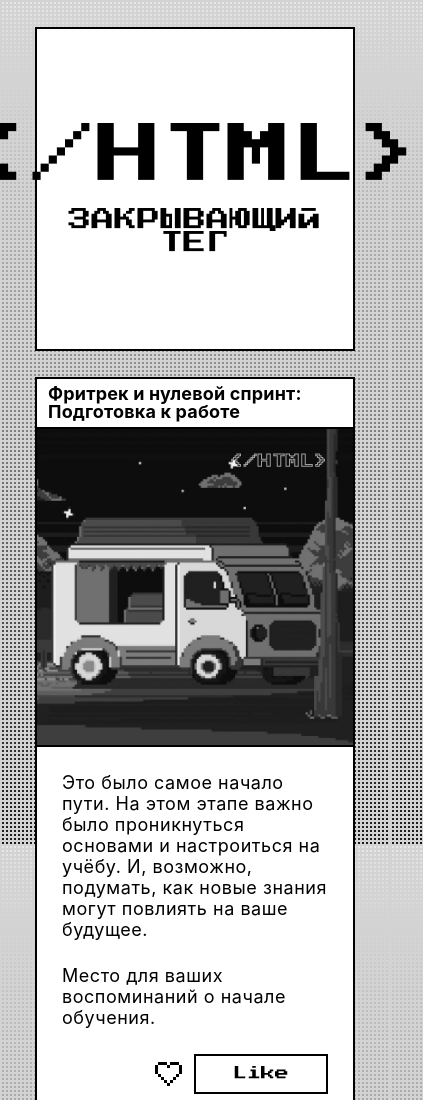
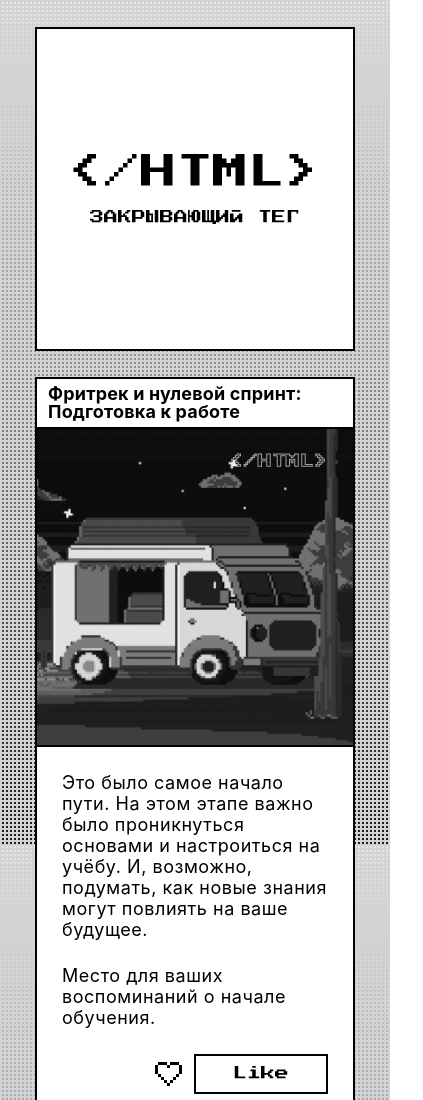
Before and after one commit to BongoBongo78/zakrivayuschiy-teg-f, a plain HTML site: page index.html in a window 390 px wide. Shown: the top 1100 px of the page, 423 px wide, since content can reach past the window. Drawn offline with Linux system fonts and the light colour scheme; a script that the page names is missing; files whose address does not match are found by name; a web font is replaced by a local one.

Commit message:
Версия 1.1
Добавили описание в документацию. Фикс масштабируемости текста заголовка

```diff
--- a/styles/style.css
+++ b/styles/style.css
@@ -52,18 +52,24 @@
 
 .page-header__logo {
   font-family: var(--font-accent);
-  font-size: var(--header-logo-size);
+  /* Адаптивный размер: сжимается на узких ширинах, но не больше 65px */
+  font-size: clamp(36px, 6vw, var(--header-logo-size));
   line-height: 1;
+  /* Не переносим логотип, лучше уменьшим шрифт */
+  white-space: nowrap;
 }
 
 .page-header__subtitle {
   font-family: var(--font-accent);
   font-weight: var(--header-subtitle-weight);
-  font-size: var(--header-subtitle-size);
+  /* Адаптивный размер: сжимается на узких ширинах, но не больше 23px */
+  font-size: clamp(14px, 2.6vw, var(--header-subtitle-size));
   line-height: 1;
   /* 100% */
   letter-spacing: var(--header-subtitle-letter);
   text-transform: uppercase;
+  /* Не переносим заголовок, лучше уменьшим шрифт */
+  white-space: nowrap;
 }
 
 .page-cards__item-heading {
```
Also changed, not shown: 1 other file.
